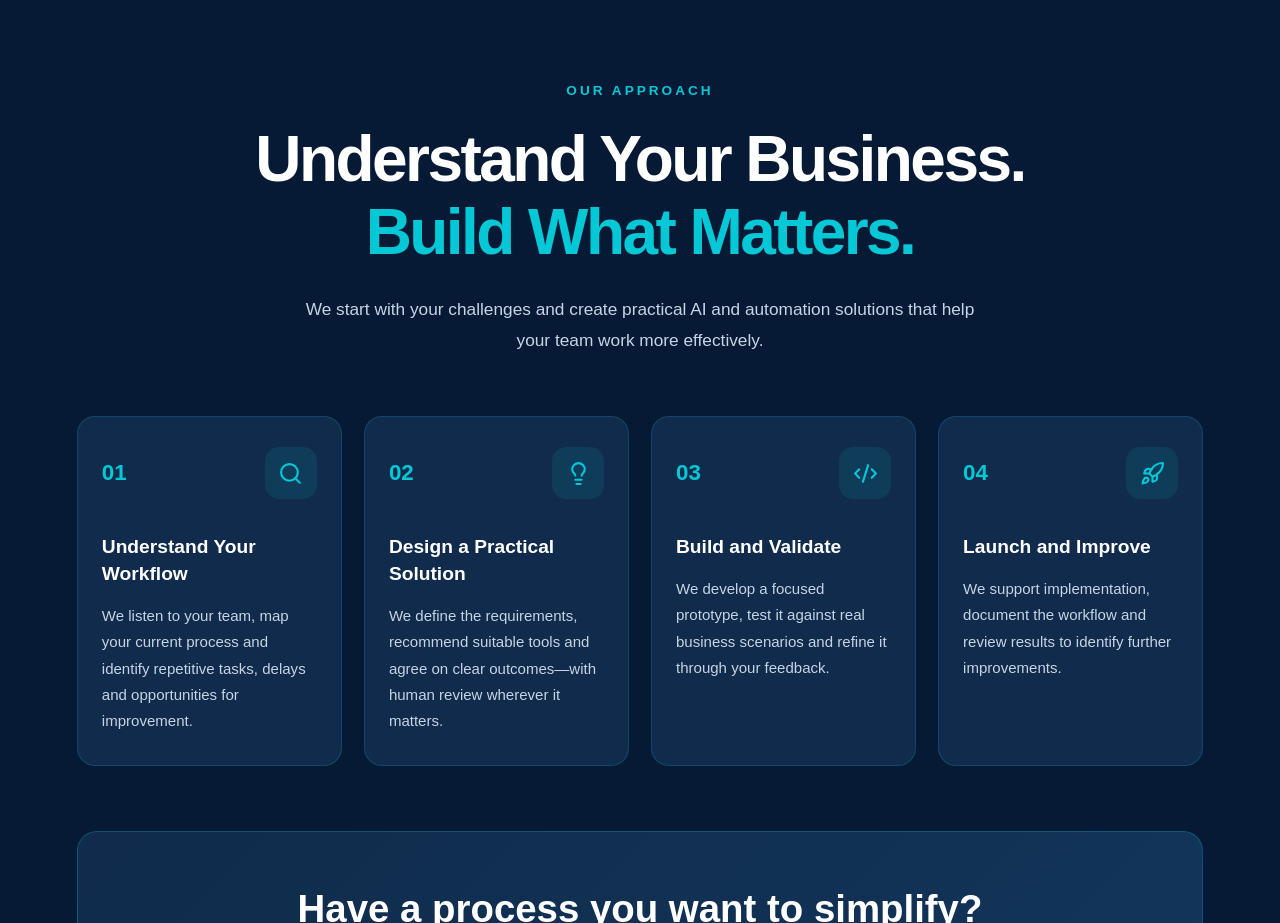
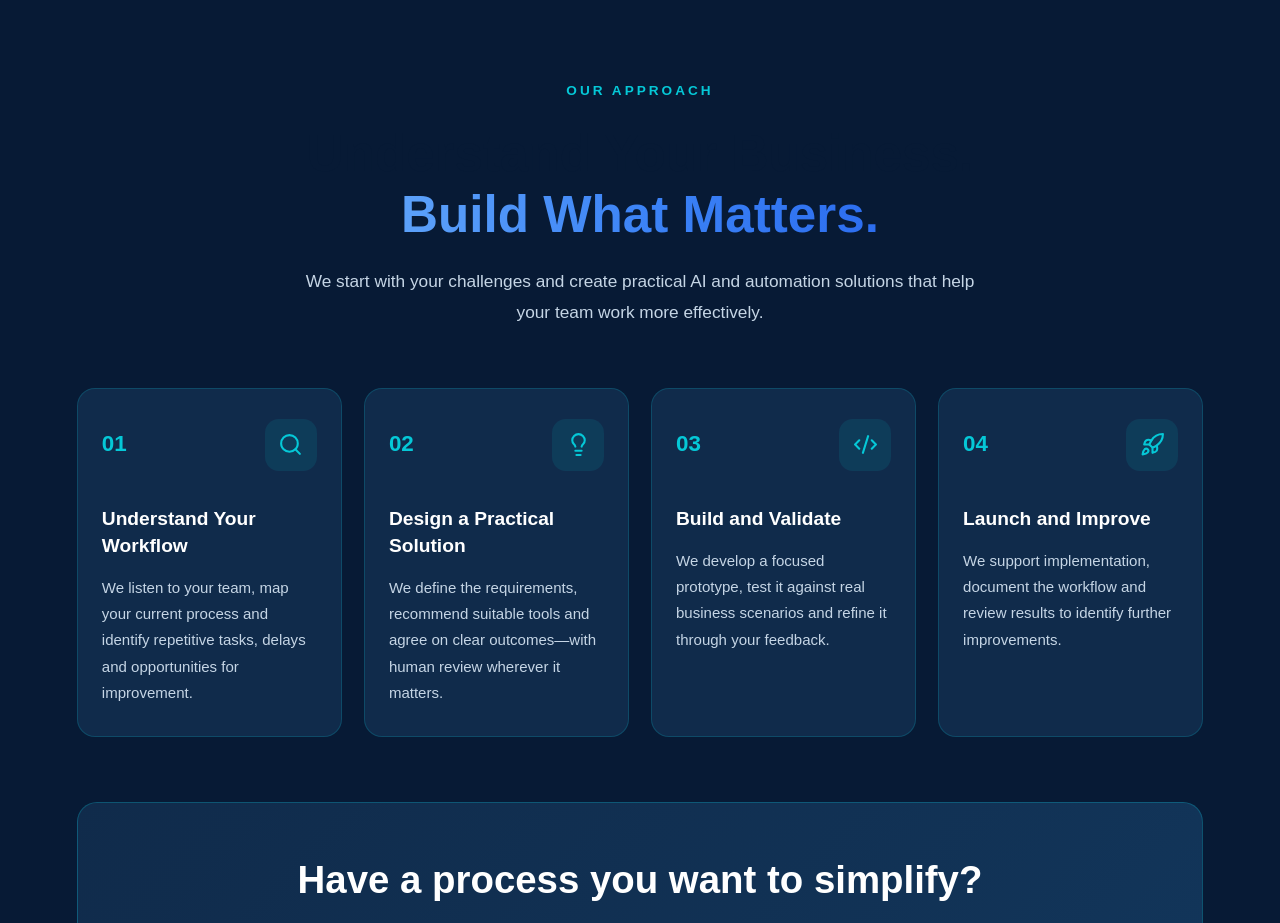
Before and after one commit to munibaweb123/intevoris, a Next.js app: page / in a window 1280 px wide. Shown: the part 4380-5303 px from the top of the page. Built offline with nearby package versions, Linux system fonts and the light colour scheme.

Commit message:
our apprach text animated

```diff
--- a/app/globals.css
+++ b/app/globals.css
@@ -715,3 +715,28 @@ button, a { -webkit-tap-highlight-color: transparent; }
     width: 100%;
   }
 }
+.approach-tagline {
+  font-size: clamp(2rem, 4vw, 3.5rem);
+  font-weight: 800;
+  line-height: 1.2;
+  color: var(--navy);
+  margin-bottom: 20px;
+}
+
+.approach-title-gradient {
+  display: inline-block;
+  background: linear-gradient(
+    90deg,
+    #2563eb 0%,
+    #60a5fa 35%,
+    #3b82f6 65%,
+    #2563eb 100%
+  );
+
+  background-size: 200% auto;
+  background-clip: text;
+  -webkit-background-clip: text;
+  -webkit-text-fill-color: transparent;
+
+  animation: logo-gradient-flow 5s linear infinite;
+}
--- a/components/Approach.tsx
+++ b/components/Approach.tsx
@@ -73,10 +73,22 @@ export default function Approach() {
         >
           <span className="approach-eyebrow">OUR APPROACH</span>
 
-          <h2 className="approach-title">
-            Understand Your Business.
-            <span> Build What Matters.</span>
-          </h2>
+          <motion.h2
+  className="approach-tagline"
+  initial={{ opacity: 0, y: 35 }}
+  whileInView={{ opacity: 1, y: 0 }}
+  viewport={{ once: true, amount: 0.5 }}
+  transition={{
+    duration: 1,
+    ease: "easeOut",
+  }}
+>
+  Understand Your Business.
+  <br />
+  <span className="approach-title-gradient">
+    Build What Matters.
+  </span>
+</motion.h2>
 
           <p className="approach-intro">
             We start with your challenges and create practical AI and
```
